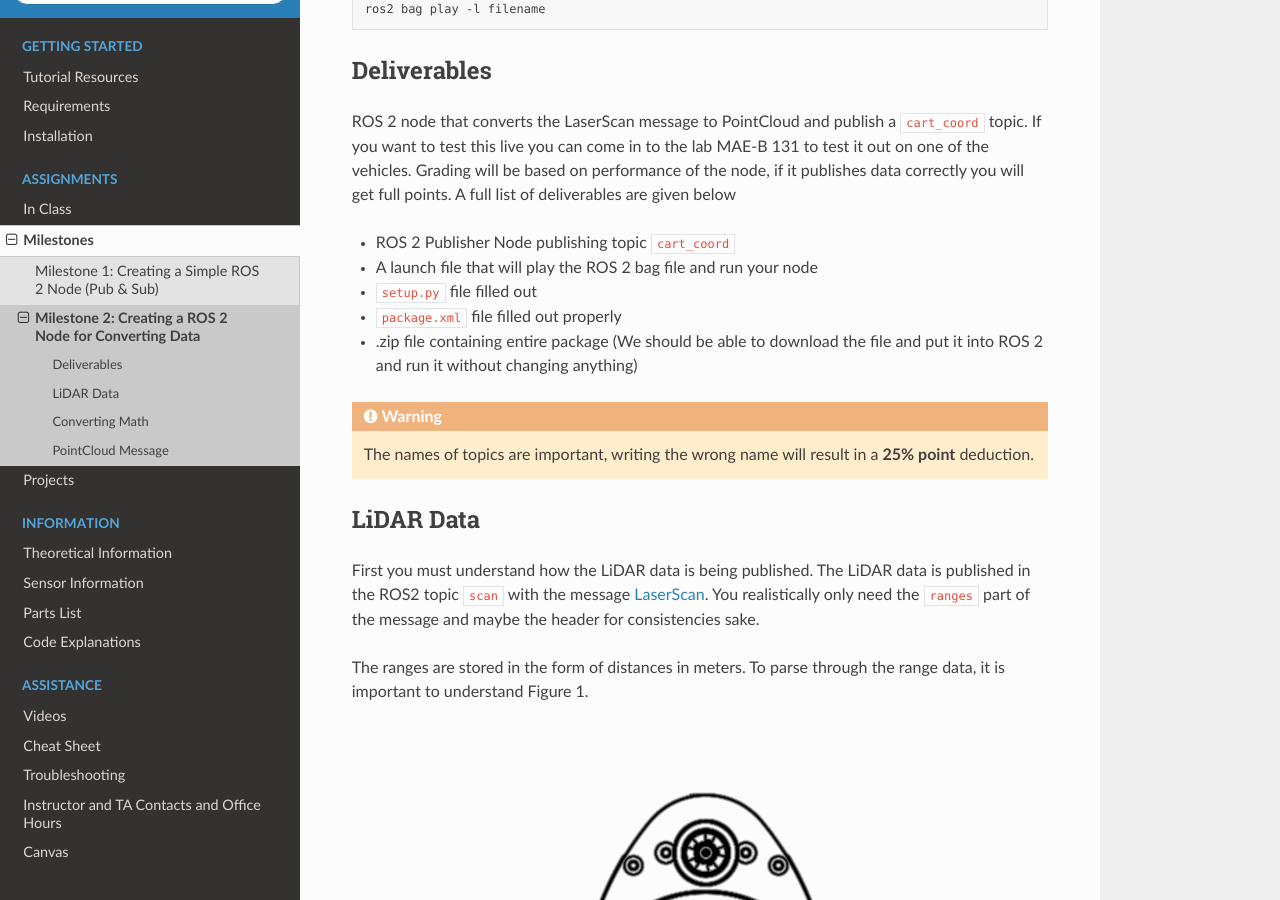
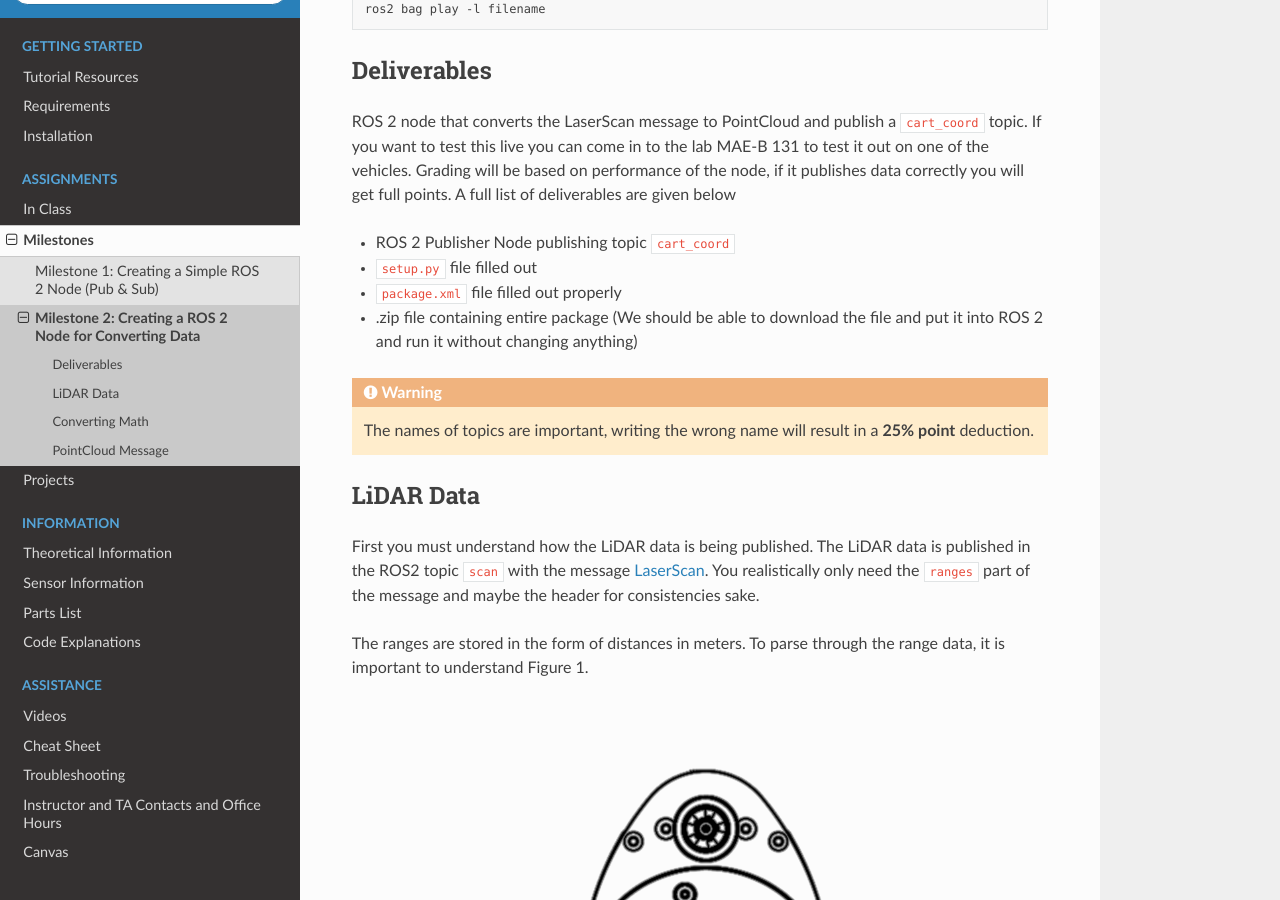
Before and after one commit to av-mae-uf/av1tenth-docs, a Sphinx documentation site: the page built from docs/assignments/milestones/milestone2.rst, in a window 1280 px wide and 900 px high, scrolled down 760 px. Built offline with Sphinx 7.4.7 and the Read the Docs theme 2.0.0, drawn with Linux system fonts in a browser that asks for light colours.

Commit message:
Removing launch file requirement

```diff
--- a/docs/assignments/milestones/milestone2.rst
+++ b/docs/assignments/milestones/milestone2.rst
@@ -31,7 +31,6 @@ ROS 2 node that converts the LaserScan message to PointCloud and publish a ``car
 if it publishes data correctly you will get full points. A full list of deliverables are given below
 
 * ROS 2 Publisher Node publishing topic ``cart_coord``
-* A launch file that will play the ROS 2 bag file and run your node
 * ``setup.py`` file filled out
 * ``package.xml`` file filled out properly
 * .zip file containing entire package (We should be able to download the file and put it into ROS 2 and run it without changing anything)
```
